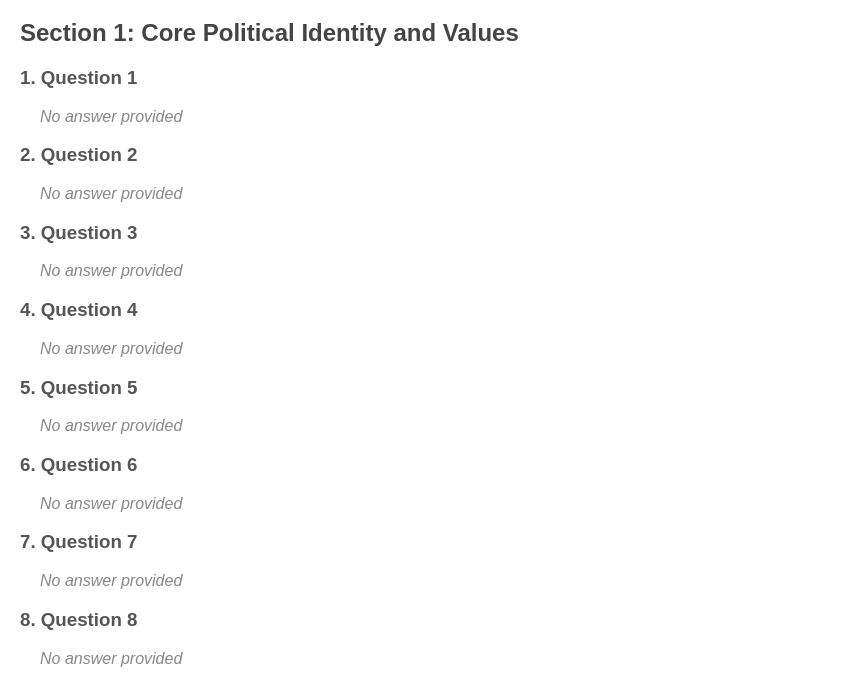
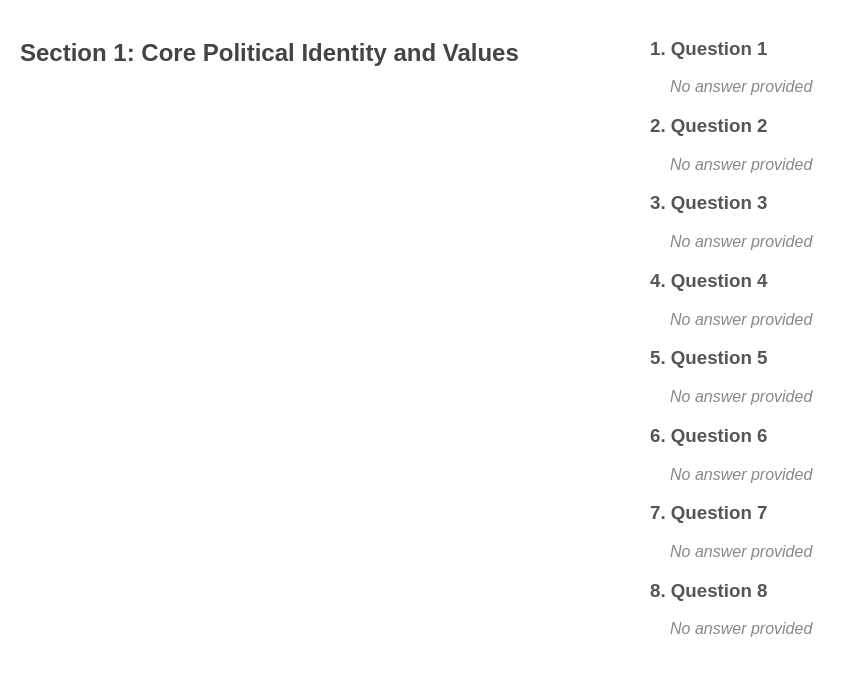
Before and after one commit to speedbeater/poll, a plain HTML site: page answers.html in a window 1280 px wide. Shown: the part 61-746 px from the top of the page, without its empty margins (0-856 px from the left). Drawn offline with Linux system fonts and the light colour scheme.

Commit message:
Update answers.html

```diff
--- a/answers.html
+++ b/answers.html
@@ -14,6 +14,13 @@
         .answer { margin-left: 20px; color: #333; }
         .no-answer { color: #888; font-style: italic; }
         .back-button { margin: 20px 0; padding: 10px 20px; font-size: 16px; }
+        .section {
+    display: grid;
+    grid-template-columns: 1fr 1fr;
+    gap: 20px;
+}
+.question { grid-column: 1; }
+.answer { grid-column: 2; }
     </style>
 </head>
 <body>
```
